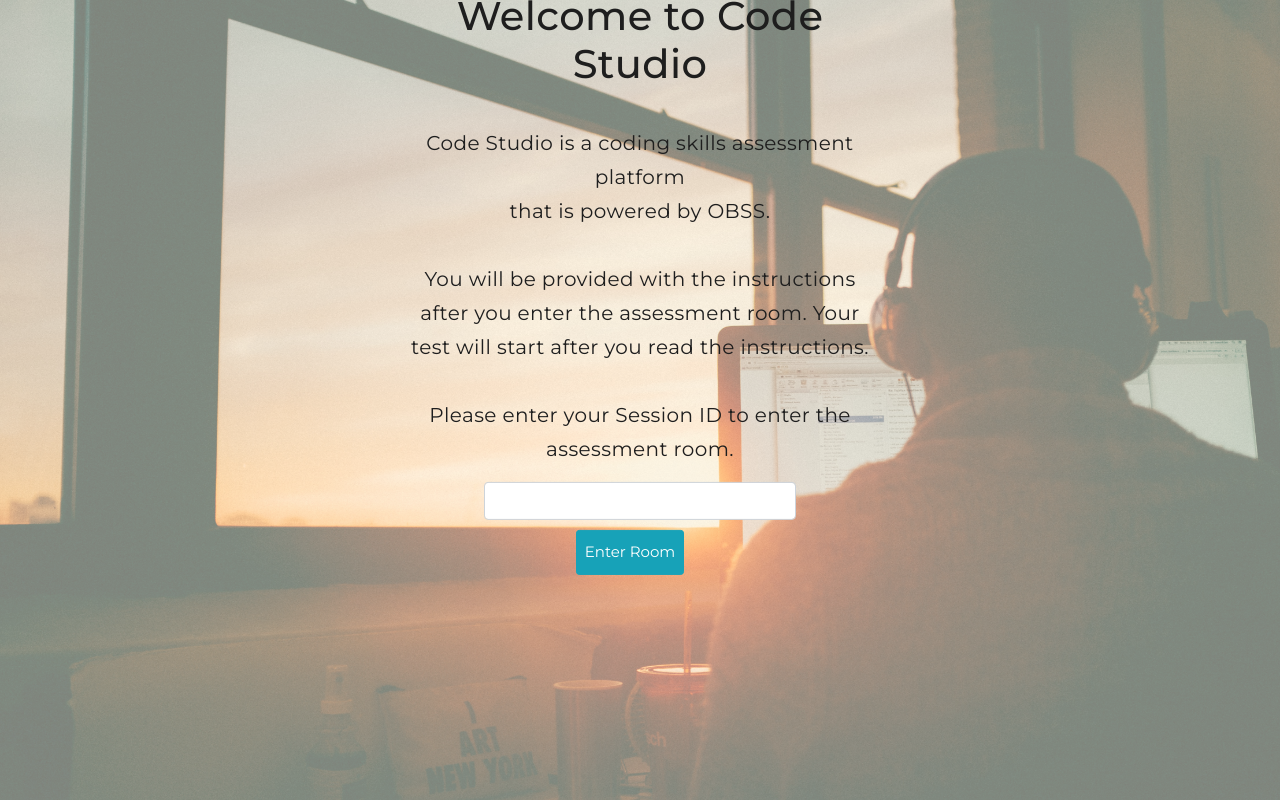
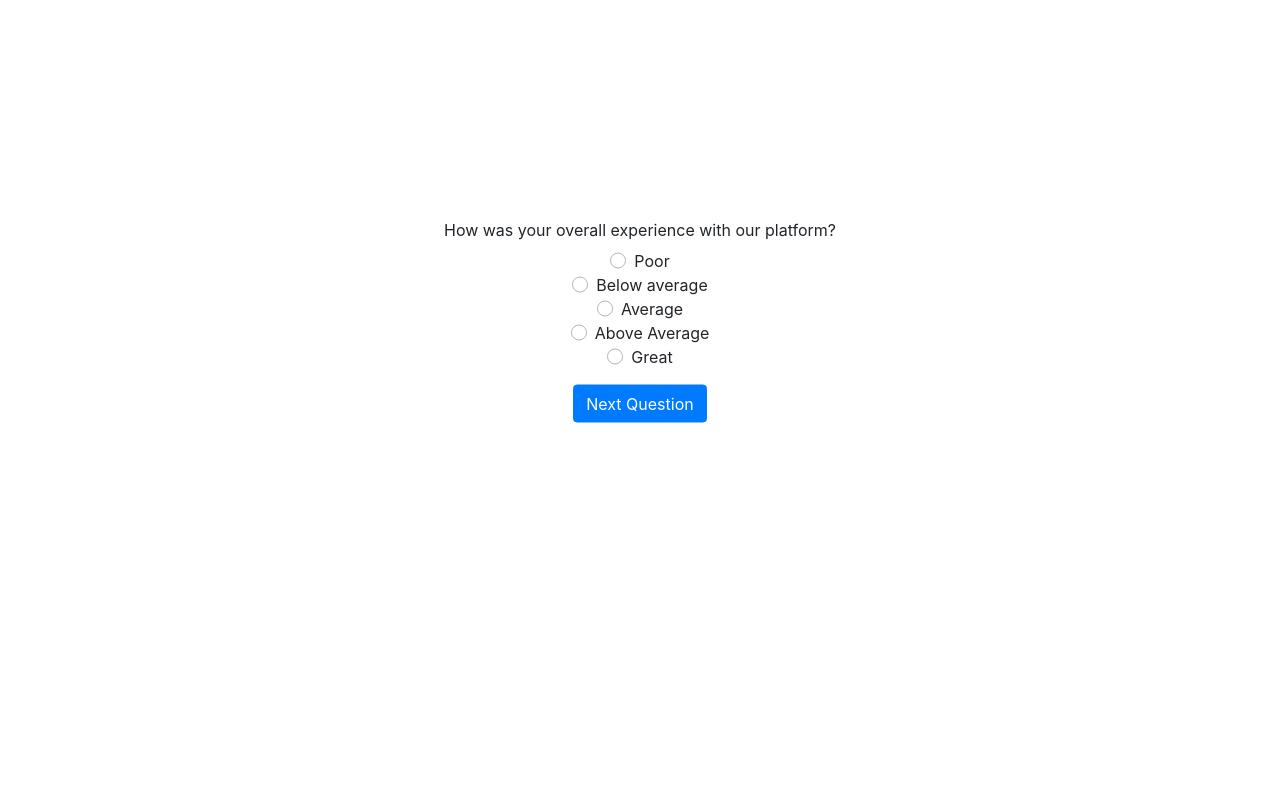
Before and after one commit to yigiterinc/coding-assessment-system-frontend, a Vue app in the folder coding-assessment-system/: page /survey/1 in a window 1280 px wide. Built offline with nearby package versions, Linux system fonts and the light colour scheme.

Commit message:
Start implementing multichoice questions

```diff
--- /dev/null
+++ b/coding-assessment-system/src/components/MultichoiceQuestion.vue
@@ -0,0 +1,66 @@
+<template>
+	<div v-if="question">
+		<div v-if="multipleAnswers">
+      <b-form-group :label="question.text">
+        <b-form-checkbox-group
+            id="checkbox-group-1"
+            v-model="selectedAnswers"
+            name="answer"
+        >
+          <b-form-checkbox
+              v-for="(option, index) in question.options"
+              :key="index"
+              :value="option"
+          >
+            {{ option }}
+          </b-form-checkbox>
+        </b-form-checkbox-group>
+      </b-form-group>
+    </div>
+		<div v-else>
+      <b-form-group :label="question.text">
+        <b-form-radio v-for="(option, index) in question.options"
+                      :key="index"
+                      v-model="selectedAnswer"
+                      name="answer"
+                      :value="option">
+          {{ option }}
+        </b-form-radio>
+      </b-form-group>
+    </div>
+	</div>
+</template>
+
+<script>
+export default {
+	name: "MultichoiceQuestion",
+	data() {
+		return {
+			selectedAnswer: '',
+      selectedAnswers: []
+		}
+	},
+	props: {
+		question: {
+			type: Object,
+			required: true
+		},
+		multipleAnswers: {
+			type: Boolean,
+			default: false
+		}
+	},
+  watch: {
+	  selectedAnswer: function () {
+	    this.$emit('option-selected', this.selectedAnswer)
+    },
+    selectedAnswers: function () {
+      this.$emit('option-selected', this.selectedAnswers)
+    }
+  }
+}
+</script>
+
+<style scoped>
+
+</style>
--- /dev/null
+++ b/coding-assessment-system/src/components/OpenEndedQuestion.vue
@@ -0,0 +1,15 @@
+<template>
+	<div>
+		<h1>I am an open ended question</h1>
+	</div>
+</template>
+
+<script>
+export default {
+	name: "OpenEndedQuestion"
+}
+</script>
+
+<style scoped>
+
+</style>
--- a/coding-assessment-system/src/router/index.js
+++ b/coding-assessment-system/src/router/index.js
@@ -2,6 +2,7 @@
 import VueRouter from 'vue-router'
 import Home from '../views/Home.vue'
 import AssessmentView from "../views/AssessmentView";
+import SurveyView from "@/views/SurveyView";
 
 Vue.use(VueRouter);
 
@@ -14,8 +15,13 @@
   },
   {
     path: '/assessment/:sessionId',
-    name: 'Assessment',
+    name: 'AssessmentView',
     component: AssessmentView,
+  },
+  {
+    path: '/survey/:questionNo',
+    name: 'SurveyView',
+    component: SurveyView
   },
   {
     path: '*',
--- /dev/null
+++ b/coding-assessment-system/src/util/apiUtils.js
@@ -0,0 +1,5 @@
+export default {
+	fetchSurveyQuestions: function () {
+			console.log('Will fetch survey questions in future :)')
+	}
+}
--- /dev/null
+++ b/coding-assessment-system/src/util/surveyUtils.js
@@ -0,0 +1,5 @@
+export default {
+	MultipleChoiceSingleAnswer: 'MultipleChoiceSingleAnswer',
+	MultipleChoiceMultipleAnswer: 'MultipleChoiceMultipleAnswer',
+	OpenEnded: 'OpenEnded'
+}
--- a/coding-assessment-system/src/views/Home.vue
+++ b/coding-assessment-system/src/views/Home.vue
@@ -54,7 +54,7 @@
     methods: {
       onSubmit: function () {
         console.log(this.sessionId)
-        this.$router.push({ name: 'Assessment', params: {sessionId: this.sessionId }})
+        this.$router.push({ name: 'AssessmentView', params: {sessionId: this.sessionId }})
       }
     }
   }
--- /dev/null
+++ b/coding-assessment-system/src/views/SurveyView.vue
@@ -0,0 +1,121 @@
+<template>
+	<div class="survey-view">
+		<div class="container">
+			<!-- We will show a spinner while loading -->
+			<div v-if="loading" class="loading">
+				Loading...
+			</div>
+
+			<div v-if="questions">
+
+				<div v-if="currentQuestion.type === 'OpenEnded'">
+					<open-ended-question :question="currentQuestion"></open-ended-question>
+				</div>
+
+				<div v-else>
+					<multichoice-question :question="currentQuestion"
+					                      :multiple-answers="currentQuestion.type === 'MultipleChoiceMultipleAnswer'"
+																@option-selected="handleOptionSelected">
+					</multichoice-question>
+				</div>
+			</div>
+
+			<b-button v-if="isLastQuestion" variant="success">Finish Survey</b-button>
+			<b-button v-else variant="primary" @click="showNextQuestion()">Next Question</b-button>
+		</div>
+	</div>
+</template>
+
+<script>
+	import SurveyUtils from '../util/surveyUtils.js'
+	import APIUtils from '../util/apiUtils.js'
+	import MultichoiceQuestion from "@/components/MultichoiceQuestion";
+	import OpenEndedQuestion from "@/components/OpenEndedQuestion";
+
+	export default {
+		name: "SurveyView",
+		components: {
+			MultichoiceQuestion,
+			OpenEndedQuestion
+		},
+		utils: [SurveyUtils, APIUtils],
+		data() {
+			return {
+				loading: false,
+				currentQuestionIndex: -1,
+				questions: null,
+				answers: []
+			}
+		},
+		computed: {
+			currentQuestion: function () {
+				return this.questions ? this.questions[this.currentQuestionIndex] : undefined
+			},
+			isLastQuestion: function () {
+				const nextQuestionIndex = Number(this.$route.params.questionNo) + 1
+				return nextQuestionIndex >= this.questions.length;
+			}
+		},
+		methods: {
+			showNextQuestion: function () {
+				if (this.isLastQuestion)  return;
+				this.$router.push({ name: 'SurveyView', params: { questionNo: String(Number(this.$route.params.questionNo) + 1) } })
+			},
+			handleOptionSelected(e) {
+				this.answers[this.currentQuestionIndex] = e;
+				console.log(this.answers)
+			}
+		},
+		watch: {
+			'$route.params.questionNo': function (val) {
+					this.currentQuestionIndex = val - 1
+			}
+		},
+		created () {
+			this.loading = true
+			this.currentQuestionIndex = this.$route.params.questionNo - 1  // -1 because array indices start with 0 and we use 1 on param
+			APIUtils.fetchSurveyQuestions();
+
+			this.questions = [
+				{
+					text: 'How was your overall experience with our platform?',
+					options: ['Poor', 'Below average', 'Average', 'Above Average', 'Great'],
+					type: SurveyUtils.MultipleChoiceSingleAnswer
+				},
+				{
+					text: 'Who is the creator of Java programming language?',
+					options: ['Bjarne Stroustrup', 'Steve Jobs', 'Linus Torvalds', 'Guido van Rossum', 'James Gosling'],
+					type: SurveyUtils.MultipleChoiceSingleAnswer
+				},
+				{
+					text: 'Select the valid array declarations in Java',
+					options: ['int[] arr = new int[4]', 'int arr[] = new int[3]', 'int[] arr = new int(3)', 'int[] arr = {2,1,3}', 'int[] arr = [2,3,1]'],
+					type: SurveyUtils.MultipleChoiceMultipleAnswer
+				},
+				{
+					text: 'Would you like to give us some feedback to help us improve our platform?',
+					options: null,  // Options will be null for open ended questions
+					type: SurveyUtils.OpenEnded
+				}
+			]
+
+			this.loading = false
+		}
+	}
+</script>
+
+<style scoped>
+.survey-view {
+	height: 100vh;
+	text-align: center;
+	position: relative;
+}
+
+.container {
+	position: absolute;
+	top: 40%;
+	left: 50%;
+	transform: translate(-50%, -50%);
+	width: 40vw;
+}
+</style>
```
Also changed, not shown: coding-assessment-system/.eslintrc.js, 1 other file (tests, documents, lock files or other folders).
